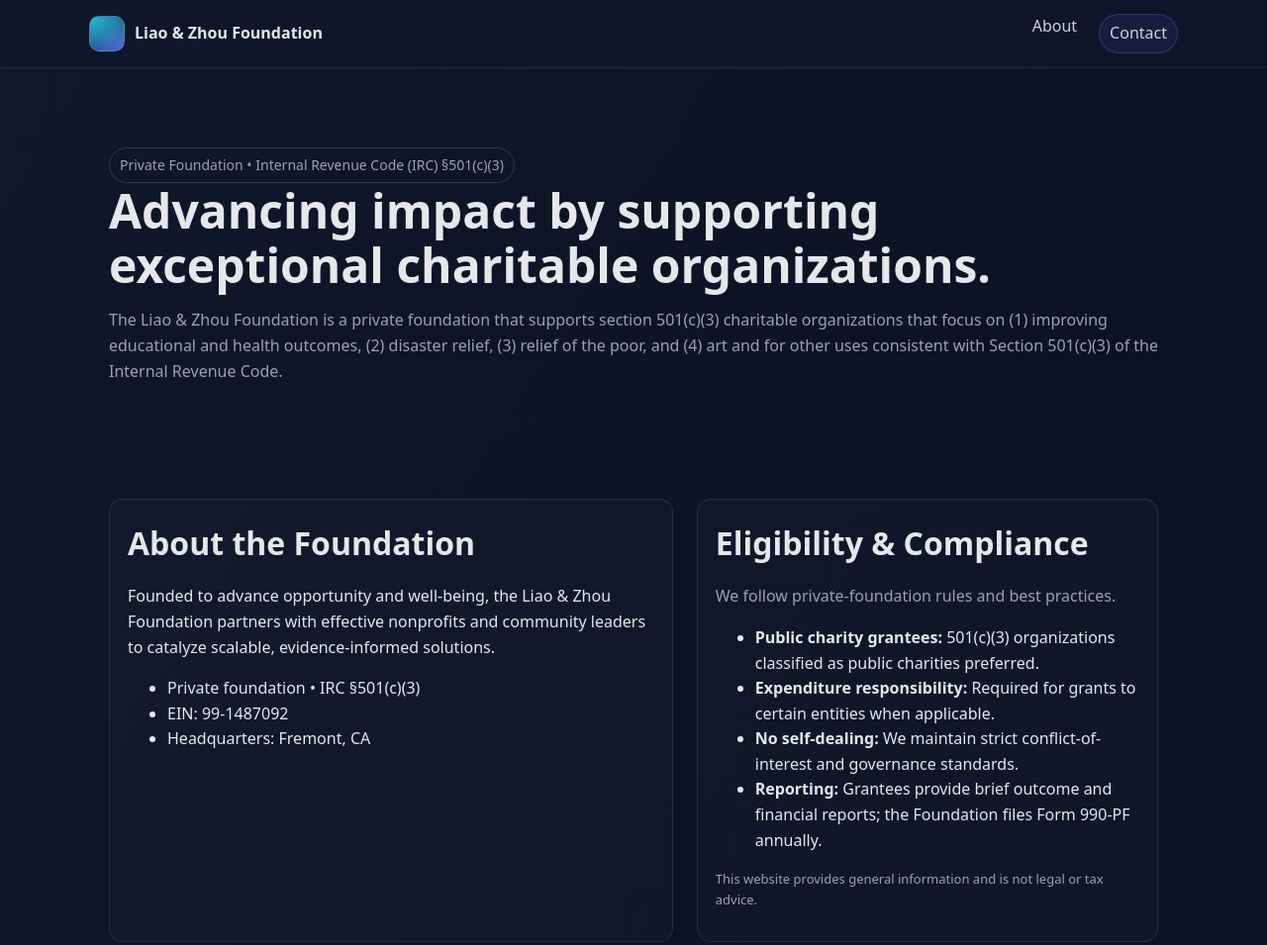
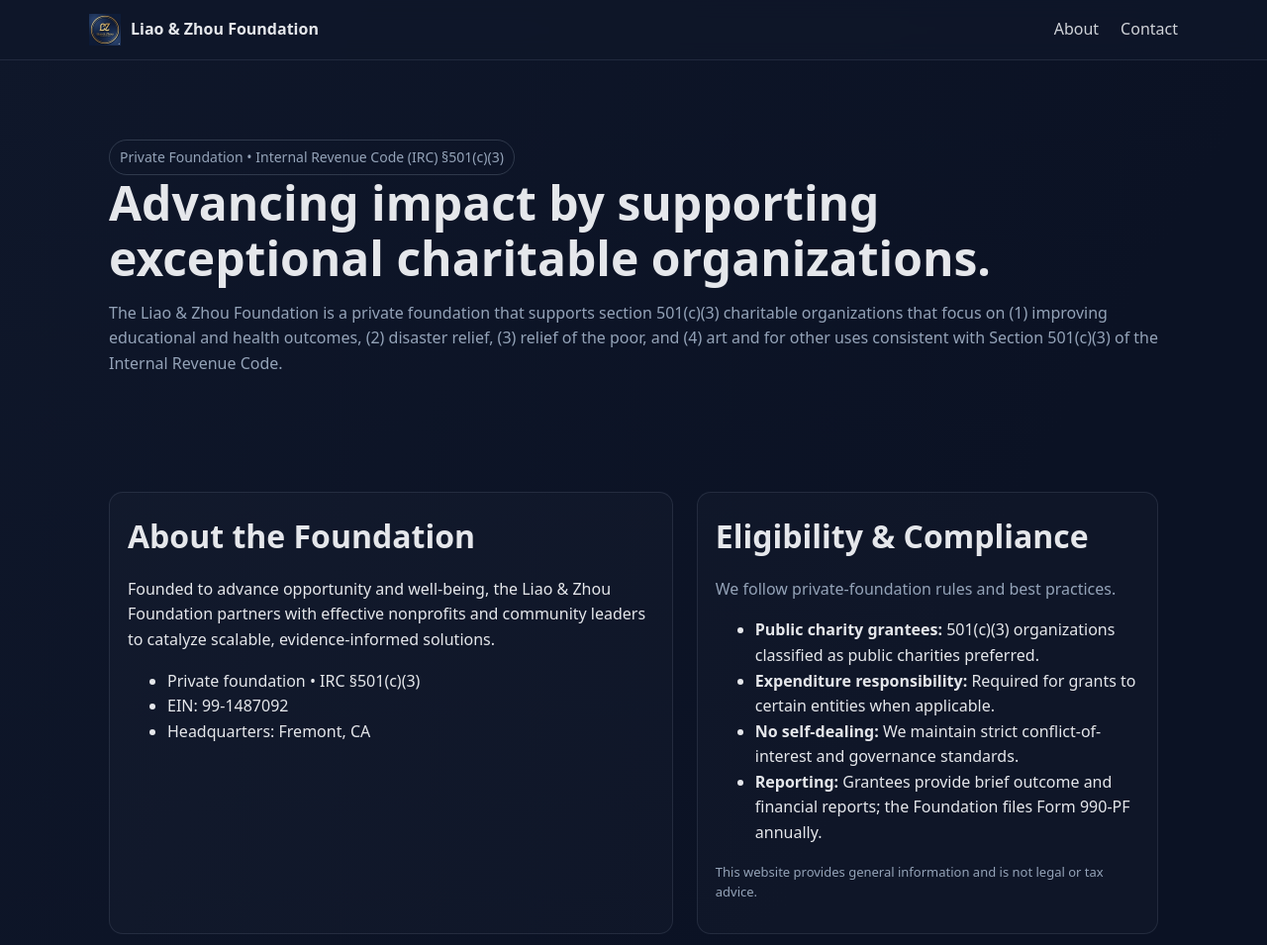
Before and after one commit to liaozhoufoundation/liaozhoufoundation.github.io, a plain HTML site: page index.html in a window 1280 px wide. Shown: the top 955 px of the page at 99% size. Drawn offline with Linux system fonts and the light colour scheme.

Commit message:
Add the logo

```diff
--- a/index.html
+++ b/index.html
@@ -67,14 +67,16 @@
   <header>
     <div class="wrap nav">
       <div class="brand">
-        <div class="logo" aria-hidden="true"></div>
+        <img src="Foundation_logo.png" width="32" height="32"
+             alt="Liao & Zhou Foundation Logo"
+             class="header-logo" />
         <span>Liao &amp; Zhou Foundation</span>
       </div>
       <button class="menu-btn" aria-expanded="false" aria-controls="menu">Menu ▾</button>
       <nav id="menu" aria-label="Main">
         <ul>
           <li><a href="#about">About</a></li>
-          <li><a class="pill" href="#contact">Contact</a></li>
+          <li><a href="#contact">Contact</a></li>
         </ul>
       </nav>
     </div>
```
